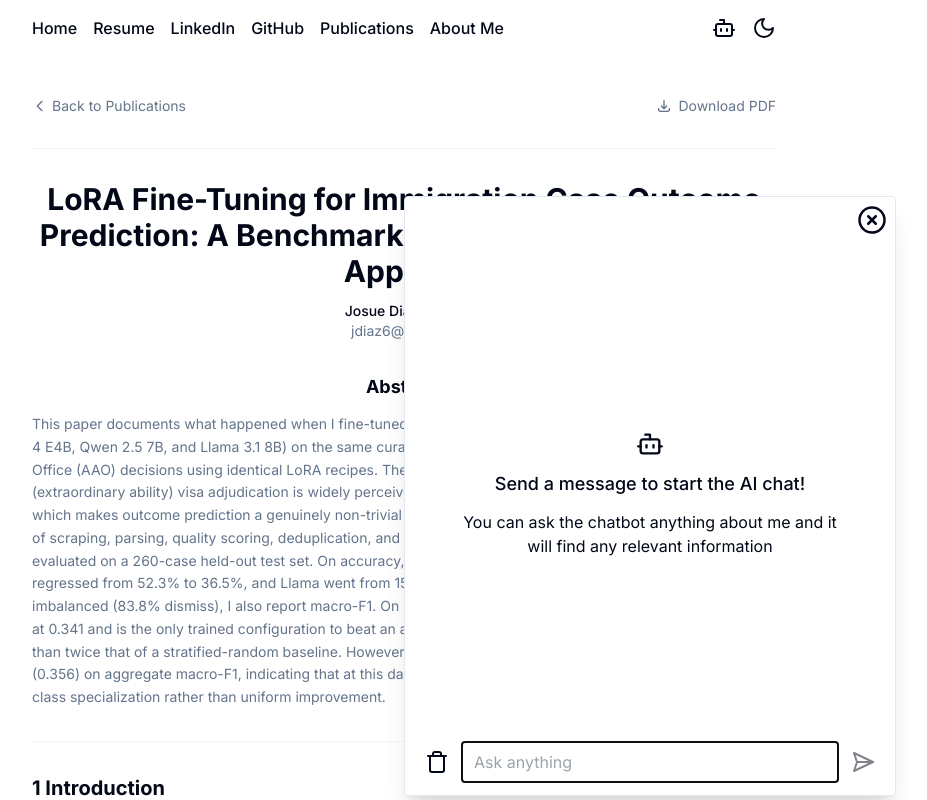
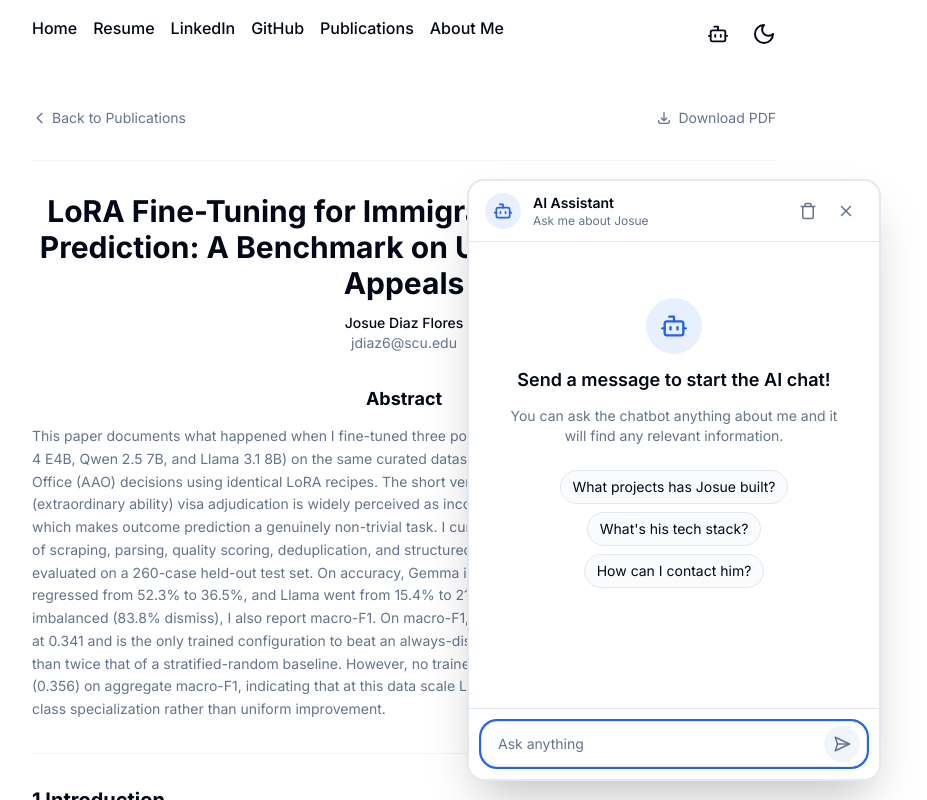
Before and after one commit to josuediazflores/Smart_Portfolio, a Next.js app: page /publications/lora-finetune in a window 1280 px wide. Both pictures are taken after a click on the button 960 px from the left and 28 px from the top of the page. Shown: the top 800 px of the page, without its empty margins (236-1163 px from the left). Built offline with nearby package versions, Linux system fonts and the light colour scheme.

Commit message:
Polish AI chatbot UI with header, bubbles, and suggestion chips

```diff
--- a/src/components/ui/AIChatBox.tsx
+++ b/src/components/ui/AIChatBox.tsx
@@ -1,7 +1,6 @@
 import { cn } from "@/lib/utils";
 import { Message, useChat } from "ai/react";
-import { SendHorizonal, Trash, XCircle } from "lucide-react";
-import { Bot } from "lucide-react";
+import { Bot, SendHorizonal, Trash, X } from "lucide-react";
 import ReactMarkdown from "react-markdown";
 import Link from "next/link";
 import { TextShimmer } from "@/components/ui/TextShimmer";
@@ -12,6 +11,12 @@ interface AIChatBoxProps {
   onClose: () => void;
 }
 
+const SUGGESTED_PROMPTS = [
+  "What projects has Josue built?",
+  "What's his tech stack?",
+  "How can I contact him?",
+];
+
 export default function AIChatBox({ open, onClose }: AIChatBoxProps) {
   const {
     messages,
@@ -19,6 +24,7 @@ export default function AIChatBox({ open, onClose }: AIChatBoxProps) {
     handleInputChange,
     handleSubmit,
     setMessages,
+    append,
     isLoading,
     error,
   } = useChat();
@@ -26,45 +32,85 @@ export default function AIChatBox({ open, onClose }: AIChatBoxProps) {
   const inputRef = useRef<HTMLInputElement>(null);
   const scrollRef = useRef<HTMLDivElement>(null);
 
-
   useEffect(() => {
     if (scrollRef.current) {
-      scrollRef.current.scrollTop = scrollRef.current.scrollHeight
+      scrollRef.current.scrollTop = scrollRef.current.scrollHeight;
     }
-  }, [messages])
+  }, [messages]);
+
   useEffect(() => {
     if (open) {
       inputRef.current?.focus();
     }
-  }, [open])
-
+  }, [open]);
 
   const lastMessageIsUser = messages[messages.length - 1]?.role === "user";
 
   return (
     <div
+      role="dialog"
+      aria-label="AI assistant"
+      data-open={open}
       className={cn(
-        "bottom-0 right-0 z-50 w-full max-w-[500px] p-1 xl:right-36",
-        open ? "fixed" : "hidden",
+        "fixed bottom-0 right-0 z-50 mb-4 mr-4 w-[min(420px,calc(100vw-2rem))] p-1 transition-all duration-200 ease-out xl:right-36",
+        open
+          ? "pointer-events-auto translate-y-0 opacity-100"
+          : "pointer-events-none translate-y-4 opacity-0",
       )}
     >
+      <div className="relative flex h-[600px] flex-col overflow-hidden rounded-2xl border bg-background shadow-2xl ring-1 ring-border">
+        <header className="flex items-center justify-between gap-2 border-b bg-background/80 px-4 py-3 backdrop-blur">
+          <div className="flex items-center gap-3">
+            <div className="flex h-9 w-9 items-center justify-center rounded-full bg-primary/10 text-primary">
+              <Bot size={20} />
+            </div>
+            <div className="flex flex-col leading-tight">
+              <span className="text-sm font-semibold">AI Assistant</span>
+              <span className="text-xs text-muted-foreground">
+                Ask me about Josue
+              </span>
+            </div>
+          </div>
+          <div className="flex items-center gap-1">
+            <button
+              type="button"
+              onClick={() => setMessages([])}
+              aria-label="Clear chat"
+              title="Clear chat"
+              className="rounded-full p-2 text-muted-foreground transition-colors hover:bg-secondary hover:text-foreground"
+            >
+              <Trash size={18} />
+            </button>
+            <button
+              type="button"
+              onClick={onClose}
+              aria-label="Close chat"
+              title="Close chat"
+              className="rounded-full p-2 text-muted-foreground transition-colors hover:bg-secondary hover:text-foreground"
+            >
+              <X size={18} />
+            </button>
+          </div>
+        </header>
 
-      <div className="relative flex h-[600px] flex-col rounded border bg-background shadow-xl">
-        <button
-          onClick={onClose}
-          className="mb-1 ms-auto block p-2"
+        <div
+          className="flex-1 space-y-3 overflow-y-auto px-4 py-4"
+          ref={scrollRef}
         >
-          <XCircle size={30} className=" rounded-full bg-background" />
-        </button>
-
-        <div className="mt-3 h-full overflow-y-auto px-3" ref={scrollRef}>
           {messages.map((message) => (
             <ChatMessage message={message} key={message.id} />
           ))}
           {isLoading && lastMessageIsUser && (
-            <TextShimmer as="p" className="text-sm">
+            <div className="flex items-end gap-2">
+              <div className="flex h-7 w-7 flex-none items-center justify-center rounded-full bg-primary/10 text-primary">
+                <Bot size={16} />
+              </div>
+              <div className="rounded-2xl rounded-tl-sm bg-secondary px-3 py-2">
+                <TextShimmer as="span" className="text-sm">
                   Thinking...
                 </TextShimmer>
+              </div>
+            </div>
           )}
           {error && (
             <ChatMessage
@@ -76,41 +122,55 @@ export default function AIChatBox({ open, onClose }: AIChatBoxProps) {
             />
           )}
           {!error && messages.length === 0 && (
-            <div className="mx-8 flex h-full flex-col items-center justify-center gap-3 text-center">
+            <div className="flex h-full flex-col items-center gap-3 px-6 pt-10 text-center">
+              <div className="flex h-14 w-14 items-center justify-center rounded-full bg-primary/10 text-primary">
                 <Bot size={28} />
-              <p className="text-lg font-medium">
+              </div>
+              <p className="text-lg font-semibold">
                 Send a message to start the AI chat!
               </p>
-              <p>
+              <p className="text-sm text-muted-foreground">
                 You can ask the chatbot anything about me and it will find any
-                relevant information
+                relevant information.
               </p>
+              <div className="mt-3 flex flex-wrap justify-center gap-2">
+                {SUGGESTED_PROMPTS.map((prompt) => (
+                  <button
+                    key={prompt}
+                    type="button"
+                    onClick={() => append({ role: "user", content: prompt })}
+                    className="rounded-full border bg-secondary/40 px-3 py-1.5 text-sm transition-colors hover:bg-secondary"
+                  >
+                    {prompt}
+                  </button>
+                ))}
+              </div>
             </div>
           )}
         </div>
-        <form onSubmit={handleSubmit} className="m-3 flex gap-1">
-          <button
-            type="button"
-            className="flex w-10 flex-none items-center justify-center"
-            title="Clear Chat"
-            onClick={() => setMessages([])}
+
+        <form
+          onSubmit={handleSubmit}
+          className="border-t bg-background px-3 py-3"
         >
-            <Trash size={24} />
-          </button>
+          <div className="flex items-center gap-2 rounded-2xl border bg-background pl-4 pr-1.5 py-1 focus-within:ring-2 focus-within:ring-primary">
             <input
               value={input}
               onChange={handleInputChange}
               placeholder="Ask anything"
-            className="rounder grow border bg-background px-3 py-2"
+              aria-label="Message input"
+              className="grow bg-transparent py-2 text-sm outline-none placeholder:text-muted-foreground"
               ref={inputRef}
             />
             <button
               type="submit"
-            className="flex w-10 flex-none items-center justify-center disabled:opacity-50"
+              aria-label="Send message"
               disabled={isLoading || input.length === 0}
+              className="flex h-9 w-9 flex-none items-center justify-center rounded-full bg-primary text-primary-foreground transition-colors hover:bg-primary/90 disabled:bg-muted disabled:text-muted-foreground"
             >
-            <SendHorizonal size={24} />
+              <SendHorizonal size={18} />
             </button>
+          </div>
         </form>
       </div>
     </div>
@@ -127,15 +187,21 @@ function ChatMessage({ message: { role, content } }: ChatMessageProps) {
   return (
     <div
       className={cn(
-        "mb-3 flex items-center",
-        isAiMessage ? "me-5 justify-start" : "ms-5 justify-end",
+        "flex items-end gap-2",
+        isAiMessage ? "justify-start" : "justify-end",
       )}
     >
-      {isAiMessage && <Bot className="mr-2 flex-none" />}
+      {isAiMessage && (
+        <div className="flex h-7 w-7 flex-none items-center justify-center rounded-full bg-primary/10 text-primary">
+          <Bot size={16} />
+        </div>
+      )}
       <div
         className={cn(
-          "rounded-md border px-3 py-2",
-          isAiMessage ? "bg-background" : "bg-foreground text-background",
+          "max-w-[80%] rounded-2xl px-4 py-2 text-sm",
+          isAiMessage
+            ? "rounded-tl-sm bg-secondary text-foreground"
+            : "rounded-tr-sm bg-primary text-primary-foreground",
         )}
       >
         <ReactMarkdown
@@ -144,16 +210,16 @@ function ChatMessage({ message: { role, content } }: ChatMessageProps) {
               <Link
                 {...props}
                 href={props.href ?? ""}
-                className="text-primary hover:underline"
+                className="underline underline-offset-2 hover:opacity-80"
               />
             ),
             p: ({ node, ...props }) => (
-              <p {...props} className="mt-3 first:mt-0" />
+              <p {...props} className="mt-2 first:mt-0" />
             ),
             ul: ({ node, ...props }) => (
               <ul
                 {...props}
-                className="mt-3 list-inside list-disc first:mt-0"
+                className="mt-2 list-inside list-disc first:mt-0"
               />
             ),
             li: ({ node, ...props }) => <li {...props} className="mt-1" />,
--- a/src/components/ui/AIChatButton.tsx
+++ b/src/components/ui/AIChatButton.tsx
@@ -1,16 +1,27 @@
-"use client"
+"use client";
 
-import {useState} from "react"
-import {Bot} from "lucide-react"
+import { useState } from "react";
+import { Bot } from "lucide-react";
 import AIChatBox from "./AIChatBox";
 
 export default function AIChatButton() {
-const [chatBoxOpen, setChatBoxOpen] = useState(false);
+  const [chatBoxOpen, setChatBoxOpen] = useState(false);
 
-return <>
-<button onClick={() => setChatBoxOpen(true)}>
-    <Bot size = {24} />
-</button>
-<AIChatBox open = {chatBoxOpen} onClose={() => setChatBoxOpen(false)} />
-</>
+  return (
+    <>
+      <button
+        type="button"
+        onClick={() => setChatBoxOpen(true)}
+        aria-label="Open AI chat"
+        title="Open AI chat"
+        className="flex h-9 w-9 items-center justify-center rounded-full text-foreground transition-colors hover:bg-secondary hover:text-primary"
+      >
+        <Bot size={22} />
+      </button>
+      <AIChatBox
+        open={chatBoxOpen}
+        onClose={() => setChatBoxOpen(false)}
+      />
+    </>
+  );
 }
```
Lines whose indentation alone changed are shown as unchanged.
